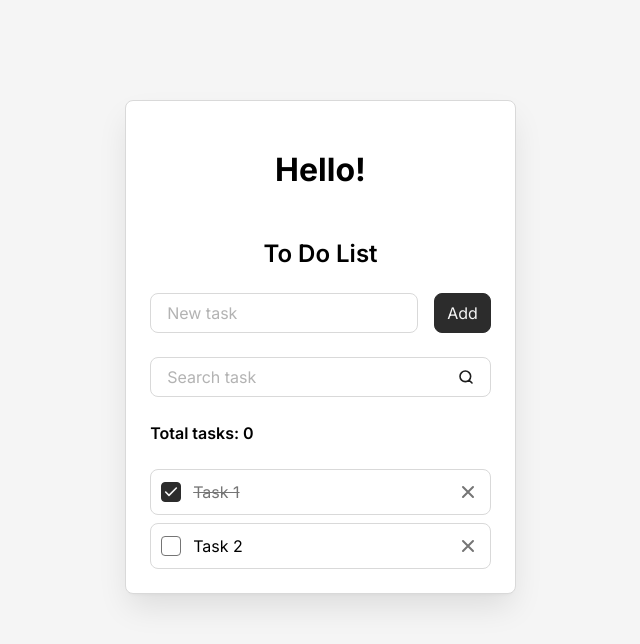
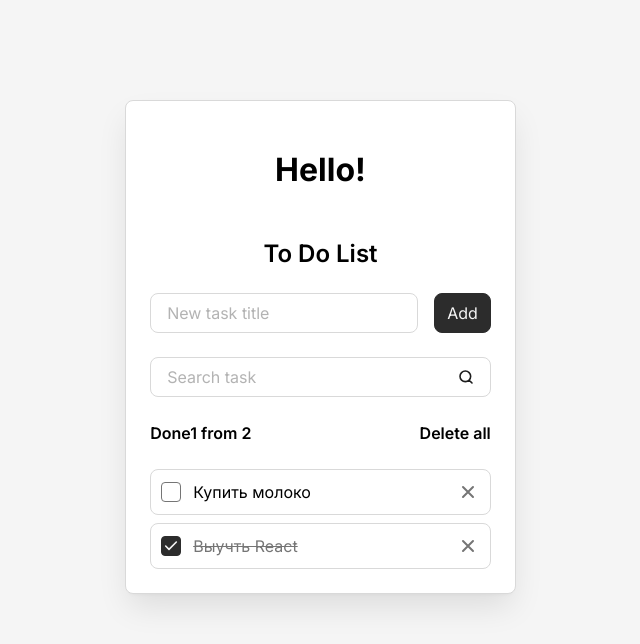
Before and after one commit to arsen-kazaryan/react-todo-app, a React (Vite) app: page / in a window 1280 px wide. Shown: the top 644 px of the page, without its empty margins (312-952 px from the left). Built offline with nearby package versions, Linux system fonts and the light colour scheme.

Commit message:
implement props in todo components and learn React children

```diff
--- a/src/components/AddTaskForm.jsx
+++ b/src/components/AddTaskForm.jsx
@@ -4,8 +4,12 @@
 const AddTaskForm = () => {
   return (
     <form className="todo__form">
-      <Field />
-      <Button />
+      <Field
+        className='todo__field'
+        label='New task title'
+        id='new-task'
+      />
+      <Button type='submit'>Add</Button>
     </form>
   )
 }
--- a/src/components/Button.jsx
+++ b/src/components/Button.jsx
@@ -1,6 +1,17 @@
-const Button =()=> {
+const Button =(props)=> {
+  const {
+    className = "",
+    type = 'button',
+    children,
+  } = props
+
   return (
-    <button className="button" type="submit">Add</button>
+    <button
+      className={`button ${className}`}
+      type={type}
+      >
+        {children}
+      </button>
   )
 }
 
--- a/src/components/Field.jsx
+++ b/src/components/Field.jsx
@@ -1,17 +1,24 @@
-const Field = ()=>{
+const Field = (props)=>{
+  const {
+    className = '',
+    id,
+    label,
+    type = 'text'
+  } = props
   return (
-    <div className="todo__field field">
+    <div className={`field ${className}`}>
       <label
       className="field__label"
-      htmlFor="new-task"
+      htmlFor={id}
       >
-      New task
+      {label}
       </label>
       <input
         className="field__input"
-        id="new-task"
+        id={id}
         placeholder=" "
         autoComplete="off"
+        type={type}
       />
     </div>
   )
--- a/src/components/SearchTaskForm.jsx
+++ b/src/components/SearchTaskForm.jsx
@@ -1,21 +1,14 @@
+import Field from "./Field"
+
 const SearchTaskForm =()=> {
   return(
     <form className="todo__form">
-        <div className="todo__field field">
-          <label
-            className="field__label"
-            htmlFor="search-task"
-          >
-            Search task
-          </label>
-          <input
-            className="field__input"
-            id="search-task"
-            placeholder=" "
-            autoComplete="off"
-            type="search"
-          />
-        </div>
+        <Field
+        className='todo__field'
+        label='Search task'
+        id='search-task'
+        type='search'
+        />
       </form>
   )
 }
--- a/src/components/Todo.jsx
+++ b/src/components/Todo.jsx
@@ -1,18 +1,26 @@
 import { Hello } from "../App"
 import AddTaskForm from "./AddTaskForm"
-import SearchTaskForm from "./searchTaskForm"
+import SearchTaskForm from "./SearchTaskForm"
 import TodoInfo from "./TodoInfo"
 import TodoList from "./TodoList"
 
 const Todo =()=>{
+  const tasks = [
+    {id: 'tasks-1', title: 'Купить молоко', isDone:false},
+    {id: 'tasks-2', title: 'Выучть React', isDone:true},
+  ]
+
   return (
     <div className="todo">
       <Hello/>
       <h1 className="todo__title">To Do List</h1>
       <AddTaskForm />
       <SearchTaskForm/>
-      <TodoInfo/>
-      <TodoList/>
+      <TodoInfo
+      total={tasks.length}
+      done={tasks.filter(({isDone})=> isDone).length}
+      />
+      <TodoList tasks={tasks}/>
     </div>
   )
 }
--- a/src/components/TodoInfo.jsx
+++ b/src/components/TodoInfo.jsx
@@ -1,9 +1,21 @@
-const TodoInfo =()=>{
+const TodoInfo =(props)=>{
+  const {
+    total,
+    done,
+  }= props
+
+  const hasTasks = total > 0
 return (
   <div className="todo__info">
-    <div className="todo__total-tasks">Total tasks: <span>0</span></div>
-    <button className="todo__delete-all-button" type="button">Delete all</button>
+    <div className="todo__total-tasks">
+      Done{done} from {total}
+    </div>
+    {hasTasks && (
+      <button className="todo__delete-all-button" type="button">
+      Delete all
+      </button>
+    )}
   </div>
-)
+  )
 }
 export default TodoInfo
--- a/src/components/TodoItem.jsx
+++ b/src/components/TodoItem.jsx
@@ -1,17 +1,25 @@
-const TodoItem =() =>{
+const TodoItem =(props) =>{
+  const{
+    className ='',
+    id,
+    title,
+    isDone,
+  }= props
+
   return (
-            <li className="todo__item todo-item">
+        <li className={`todo-item ${className }`}>
           <input
             className="todo-item__checkbox"
-            id="task-1"
+            id={id}
             type="checkbox"
-            checked
+            checked={isDone}
+            readOnly
           />
           <label
             className="todo-item__label"
-            htmlFor="task-1"
+            htmlFor={id}
           >
-            Task 1
+            {title}
           </label>
           <button
             className="todo-item__delete-button"
--- a/src/components/TodoList.jsx
+++ b/src/components/TodoList.jsx
@@ -1,6 +1,10 @@
 import TodoItem from "./TodoItem"
 
-const TodoList =()=>{
+const TodoList =(props)=>{
+  const {
+    tasks =[],
+  } = props
+
   const hasTasks = true
 
   if(!hasTasks){
@@ -9,41 +13,15 @@
 
   return(
     <ul className="todo__list">
-        <TodoItem/>
-        <li className="todo__item todo-item">
-          <input
-            className="todo-item__checkbox"
-            id="task-2"
-            type="checkbox"
-          />
-          <label
-            className="todo-item__label"
-            htmlFor="task-2"
-          >
-            Task 2
-          </label>
-          <button
-            className="todo-item__delete-button"
-            aria-label="Delete"
-            title="Delete"
-          >
-            <svg
-              width="20"
-              height="20"
-              viewBox="0 0 20 20"
-              fill="none"
-              xmlns="http://www.w3.org/2000/svg"
-            >
-              <path
-                d="M15 5L5 15M5 5L15 15"
-                stroke="#757575"
-                strokeWidth="2"
-                strokeLinecap="round"
-                strokeLinejoin="round"
-              />
-            </svg>
-          </button>
-        </li>
+      {tasks.map(({id, title, isDone})=> (
+        <TodoItem
+        className="todo__item"
+        key={id}
+        id={id}
+        title={title}
+        isDone = {isDone}
+        />
+      ))}
       </ul>
   )
 }
--- a/src/styles/components/todo.css
+++ b/src/styles/components/todo.css
@@ -44,11 +44,6 @@
   &:hover {
     color: var(--color-gray-4);
   }
-
-  &:not(.is-visible) {
-    opacity: 0;
-    visibility: hidden;
-  }
 }
 
 .todo__list,
```
Also changed, not shown: 1 other file (tests, documents, lock files or other folders).
